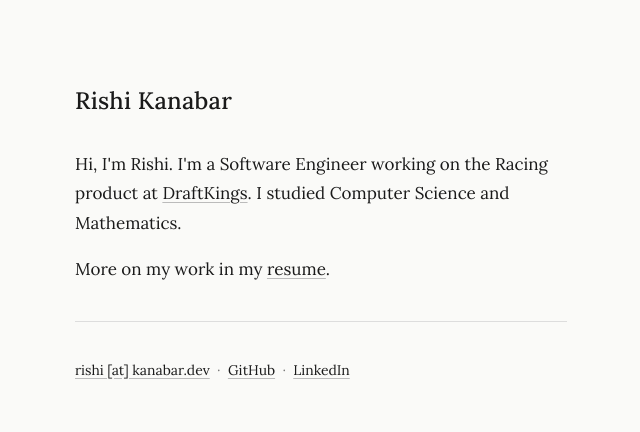
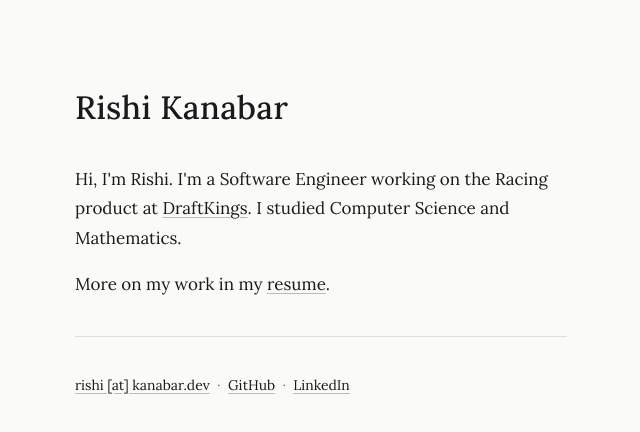
Before and after one commit to RishikeshNK/portfolio, an Astro site: page / in a window 1280 px wide. Shown: the whole page, without its empty margins (319-959 px from the left). Built offline with nearby package versions, Linux system fonts and the light colour scheme; Astro itself is replaced by a stand-in of ours.

Commit message:
chore: fix font

```diff
--- a/src/pages/index.astro
+++ b/src/pages/index.astro
@@ -46,7 +46,7 @@ import { LINKS } from "./constants";
       }
 
       h1 {
-        font-size: 1.4rem;
+        font-size: 1.9rem;
         font-weight: 500;
         letter-spacing: 0.01em;
         margin-bottom: 28px;
```
